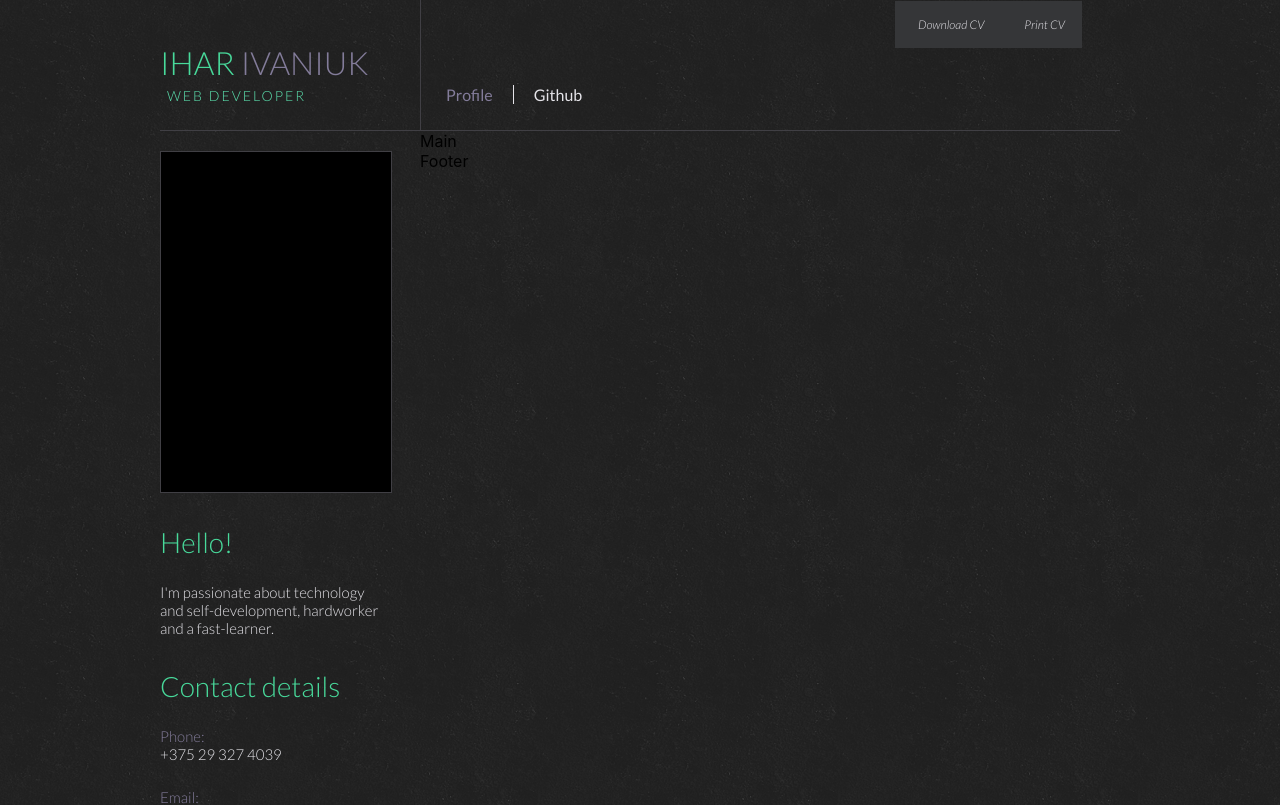
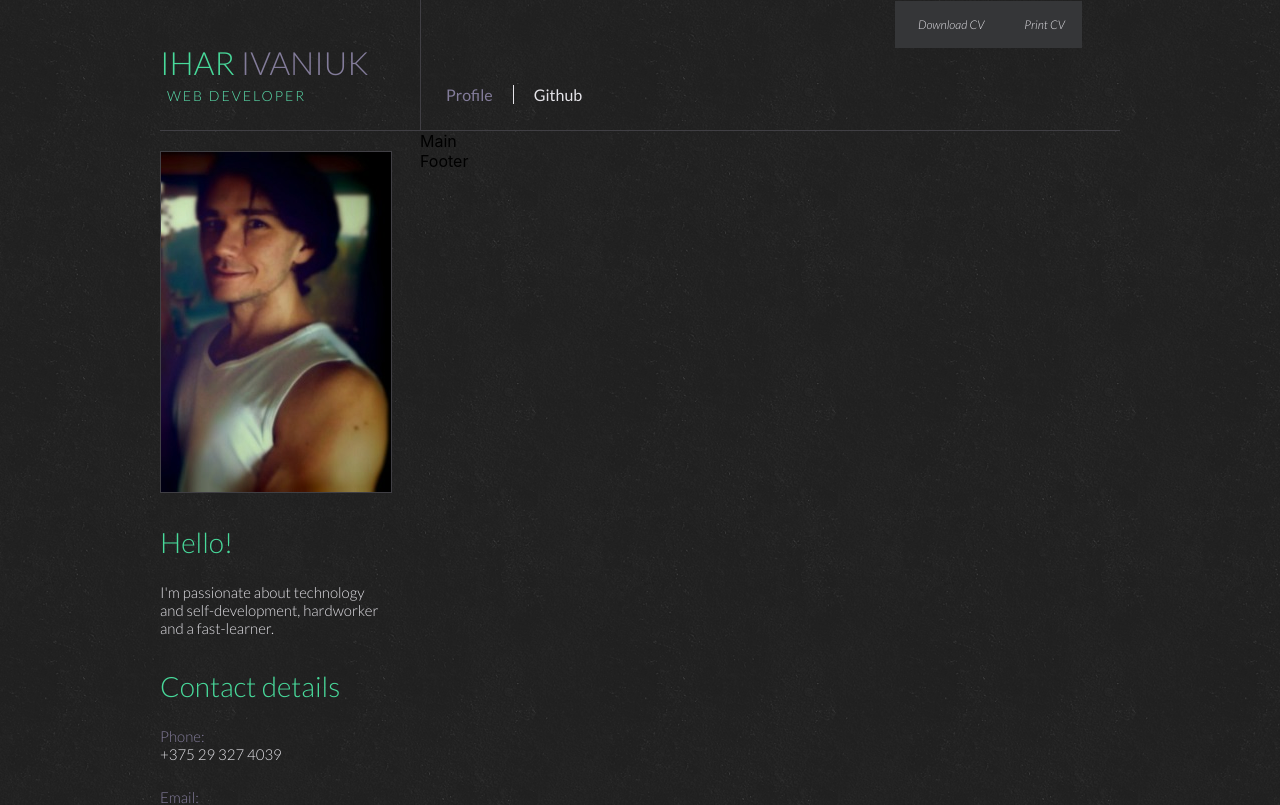
Before and after one commit to cqxg/rsschool-2019Q1-cv, a React (Create React App) app: page / in a window 1280 px wide. Shown: the top 805 px of the page. Built offline with nearby package versions, Linux system fonts and the light colour scheme.

Commit message:
fix: photo fix

```diff
--- a/src/Styles/styles.css
+++ b/src/Styles/styles.css
@@ -293,7 +293,7 @@ li:before {
 .profile_frame{
 	width: 230px;
 	height: 340px;
-	background: black;
+	background: url('../assets/Photo.jpg');
 	border: 1px solid #403F44;
 	margin-top: 20px;
 }
--- a/src/components/LeftCol/LeftCol.js
+++ b/src/components/LeftCol/LeftCol.js
@@ -4,7 +4,6 @@ const LeftCol = () => {
     return (
         <div id="left_col">
             <div className="profile_frame">
-                {/* <img src="./assets/Photo.jpg" alt="profile picture"> </img> */}
             </div>
             <div className="hello_content">
                 <h2>Hello!</h2>
@@ -21,10 +20,10 @@ const LeftCol = () => {
                 <p>Minsk, Belarus</p>
                 <p>220095</p>
             </div>
-            <a href="mailto:cqxg@yandex.ru" class="send_message_button">
+            <a href="mailto:cqxg@yandex.ru" className="send_message_button">
                 <span className="cut1"></span>
                 <span className="cut2"></span>
-                <span className="content">Send me a message <span class="fontawesome-double-angle-right"></span></span>
+                <span className="content">Send me a message <span className="fontawesome-double-angle-right"></span></span>
             </a>
             <div class="get_social_content">
                 <h2>Get social</h2>
```
